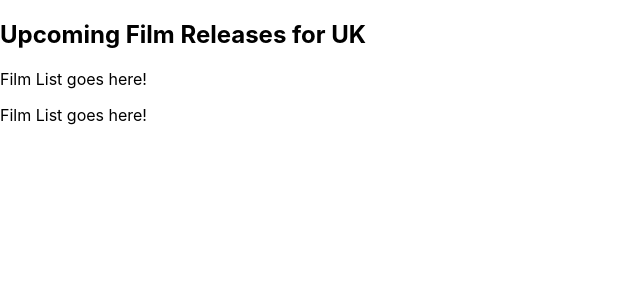
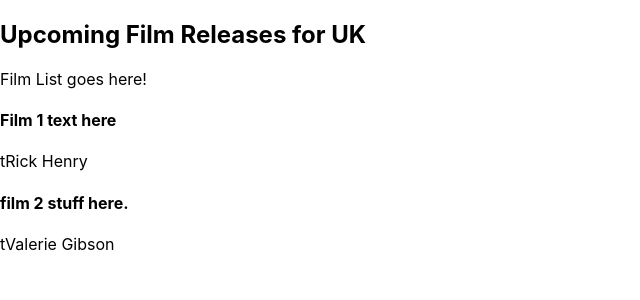
Before and after one commit to IShepherd77/wk14_d1_hw_Film_Reviews_React, a React (Create React App) app: page / in a window 1280 px wide. Shown: the top 300 px of the page, without its empty margins (0-640 px from the left). Built offline with nearby package versions, Linux system fonts and the light colour scheme.

Commit message:
added children props to films

```diff
--- a/src/components/Film.js
+++ b/src/components/Film.js
@@ -4,7 +4,8 @@ class Film extends Component {
     render() {
         return(
             <div className="film">
-                Film here!
+                <h4>{this.props.children}</h4>
+                <p>t{this.props.name}</p>
             </div>
         )
     }
--- a/src/components/FilmList.js
+++ b/src/components/FilmList.js
@@ -6,7 +6,8 @@ class FilmList extends Component {
         return(
             <div className="film-list">
                 <p>Film List goes here!</p>
-                <p>Film List goes here!</p>
+                <Film name="Rick Henry">Film 1 text here</Film>
+                <Film name="Valerie Gibson">film 2 stuff here.</Film>
             </div>
         )
     }
```
